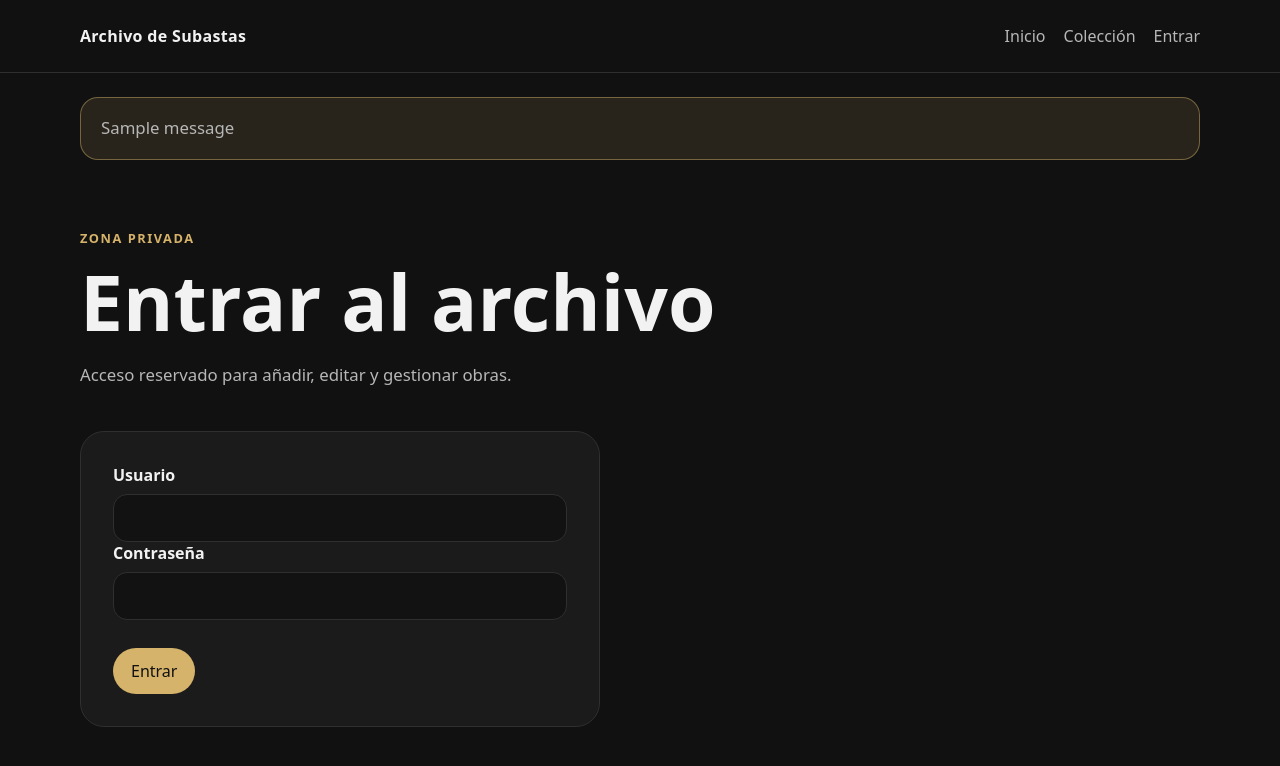
After one commit to BTCESC/Subastas-, a Flask app: page /login in a window 1280 px wide. The commit adds this page. Shown: the top 766 px of the page. Run offline with Flask 3, Linux system fonts and the light colour scheme; one stand-in notice (Sample message) is shown.

Commit message:
Añade login y protege zona privada

```diff
--- a/app.py
+++ b/app.py
@@ -1,6 +1,12 @@
-from flask import Flask, render_template, request
+from functools import wraps
 from pathlib import Path
 import os
+
+from flask import Flask, flash, redirect, render_template, request, session, url_for
+from werkzeug.security import check_password_hash
+
+from db import obtener_usuario_por_username
+
 
 BASE_DIR = Path(__file__).resolve().parent
 UPLOAD_FOLDER = BASE_DIR / "static" / "uploads"
@@ -9,6 +15,16 @@ UPLOAD_FOLDER.mkdir(parents=True, exist_ok=True)
 app = Flask(__name__)
 app.config["SECRET_KEY"] = os.environ.get("SECRET_KEY", "dev-secret-change-me")
 app.config["UPLOAD_FOLDER"] = UPLOAD_FOLDER
+
+
+def login_required(view):
+    @wraps(view)
+    def wrapped_view(**kwargs):
+        if not session.get("usuario_id"):
+            return redirect(url_for("login", next=request.path))
+        return view(**kwargs)
+
+    return wrapped_view
 
 
 @app.route("/")
@@ -21,7 +37,42 @@ def coleccion():
     return render_template("coleccion.html")
 
 
+@app.route("/login", methods=["GET", "POST"])
+def login():
+    if session.get("usuario_id"):
+        return redirect(url_for("coleccion"))
+
+    if request.method == "POST":
+        username = request.form.get("username", "").strip()
+        password = request.form.get("password", "")
+
+        usuario = obtener_usuario_por_username(username)
+
+        if usuario and usuario["activo"] and check_password_hash(usuario["password_hash"], password):
+            session.clear()
+            session["usuario_id"] = usuario["id"]
+            session["username"] = usuario["username"]
+            session["nombre_visible"] = usuario["nombre_visible"]
+
+            next_url = request.args.get("next")
+            if next_url and next_url.startswith("/"):
+                return redirect(next_url)
+
+            return redirect(url_for("coleccion"))
+
+        flash("Usuario o contraseña incorrectos.")
+
+    return render_template("login.html")
+
+
+@app.route("/logout", methods=["POST"])
+def logout():
+    session.clear()
+    return redirect(url_for("index"))
+
+
 @app.route("/obras/nueva", methods=["GET", "POST"])
+@login_required
 def nueva_obra():
     form_data = None
 
--- a/static/css/styles.css
+++ b/static/css/styles.css
@@ -318,3 +318,51 @@ button.button {
         grid-template-columns: 1fr;
     }
 }
+
+.nav-form {
+    margin: 0;
+}
+
+.nav-form button {
+    border: 0;
+    background: transparent;
+    color: var(--muted);
+    font: inherit;
+    cursor: pointer;
+    padding: 0;
+}
+
+.nav-form button:hover {
+    color: var(--text);
+}
+
+.flash-messages {
+    margin-top: 24px;
+    background: rgba(214, 179, 106, 0.12);
+    border: 1px solid rgba(214, 179, 106, 0.45);
+    border-radius: 18px;
+    padding: 16px 20px;
+}
+
+.flash-messages p {
+    margin: 0;
+}
+
+.user-pill {
+    display: inline-flex;
+    margin-top: 24px;
+    padding: 8px 12px;
+    border: 1px solid var(--line);
+    border-radius: 999px;
+    color: var(--muted);
+    font-size: 0.9rem;
+}
+
+.auth-card {
+    max-width: 520px;
+    background: var(--panel);
+    border: 1px solid var(--line);
+    border-radius: 24px;
+    padding: 32px;
+    margin-bottom: 56px;
+}
--- a/templates/base.html
+++ b/templates/base.html
@@ -15,12 +15,36 @@
             <nav>
                 <a href="{{ url_for('index') }}">Inicio</a>
                 <a href="{{ url_for('coleccion') }}">Colección</a>
-                <a href="{{ url_for('nueva_obra') }}">Añadir obra</a>
+
+                {% if session.get("usuario_id") %}
+                    <a href="{{ url_for('nueva_obra') }}">Añadir obra</a>
+                    <form class="nav-form" method="post" action="{{ url_for('logout') }}">
+                        <button type="submit">Salir</button>
+                    </form>
+                {% else %}
+                    <a href="{{ url_for('login') }}">Entrar</a>
+                {% endif %}
             </nav>
         </div>
     </header>
 
     <main class="container">
+        {% with messages = get_flashed_messages() %}
+            {% if messages %}
+                <section class="flash-messages">
+                    {% for message in messages %}
+                        <p>{{ message }}</p>
+                    {% endfor %}
+                </section>
+            {% endif %}
+        {% endwith %}
+
+        {% if session.get("usuario_id") %}
+            <div class="user-pill">
+                Sesión iniciada como {{ session.get("nombre_visible") }}
+            </div>
+        {% endif %}
+
         {% block content %}{% endblock %}
     </main>
 </body>
--- /dev/null
+++ b/templates/login.html
@@ -0,0 +1,27 @@
+{% extends "base.html" %}
+
+{% block title %}Entrar | Archivo de Subastas{% endblock %}
+
+{% block content %}
+<section class="page-header">
+    <p class="eyebrow">Zona privada</p>
+    <h1>Entrar al archivo</h1>
+    <p>Acceso reservado para añadir, editar y gestionar obras.</p>
+</section>
+
+<form class="auth-card" method="post">
+    <div class="form-group">
+        <label for="username">Usuario</label>
+        <input type="text" id="username" name="username" autocomplete="username" required>
+    </div>
+
+    <div class="form-group">
+        <label for="password">Contraseña</label>
+        <input type="password" id="password" name="password" autocomplete="current-password" required>
+    </div>
+
+    <div class="form-actions">
+        <button class="button" type="submit">Entrar</button>
+    </div>
+</form>
+{% endblock %}
```
Also changed, not shown: db.py (+15 -0 lines).
